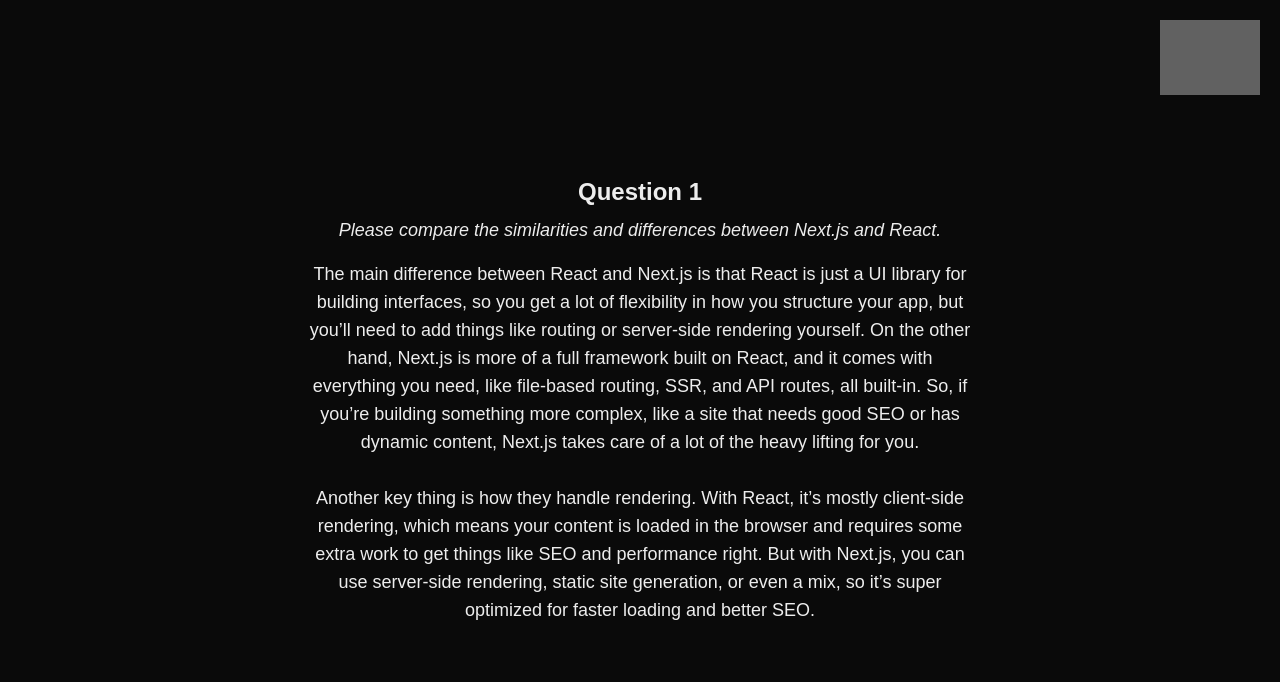
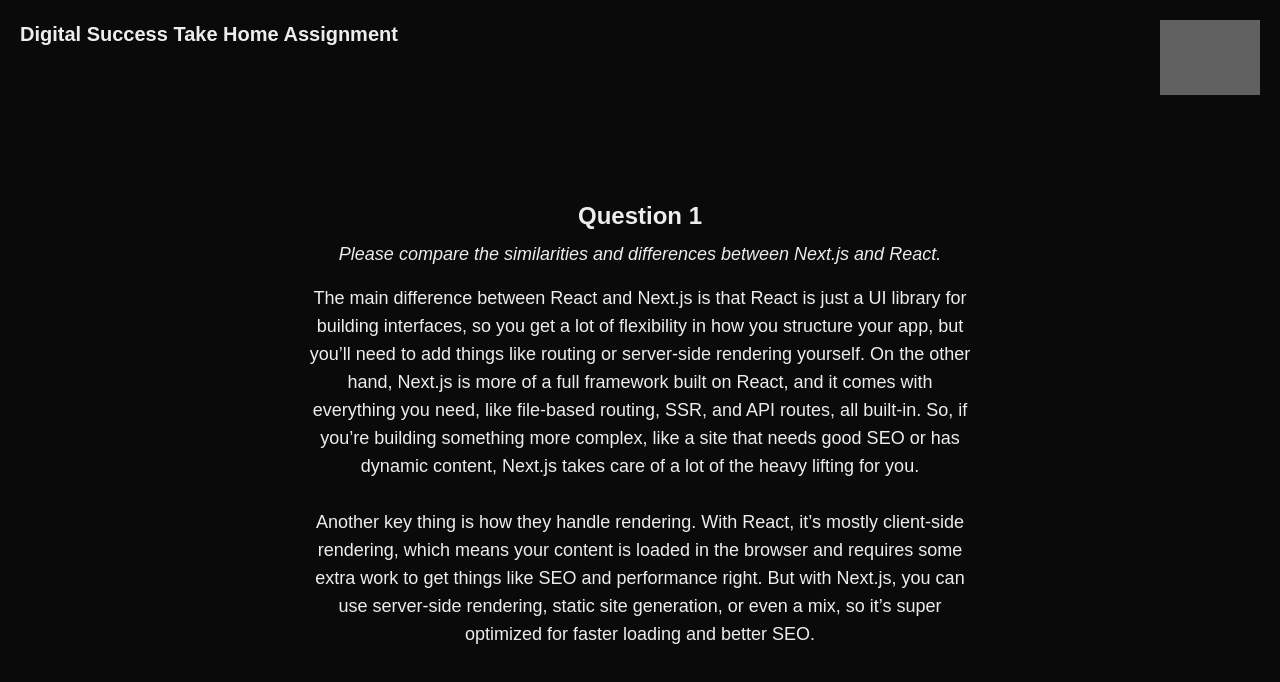
Before and after one commit to SirGejsi/nextjs-boilerplate, a Next.js app: page /questions/question1 in a window 1280 px wide. Shown: the top 682 px of the page. Built offline with nearby package versions, Linux system fonts and the light colour scheme; grey boxes are pictures that could not be loaded.

Commit message:
Update page.tsx

```diff
--- a/app/questions/question1/page.tsx
+++ b/app/questions/question1/page.tsx
@@ -3,6 +3,10 @@ import Image from "next/image";
 export default function Question1() {
   return (
     <div className="min-h-screen flex flex-col items-center justify-center text-center relative">
+      {/* Header Section */}
+      <div className="absolute top-5 left-5">
+        <h1 className="text-xl font-bold">Digital Success Take Home Assignment</h1>
+      </div>
       <div className="absolute top-5 right-5">
         <Image
           className="invert" // This applies the CSS filter to invert colors
@@ -13,7 +17,9 @@ export default function Question1() {
           priority
         />
       </div>
-      <h2 className="text-2xl font-bold">Question 1</h2>
+
+      {/* Question Section */}
+      <h2 className="text-2xl font-bold mt-12">Question 1</h2>
       <p className="text-lg mt-2 italic">
         Please compare the similarities and differences between Next.js and React.
       </p>
```
